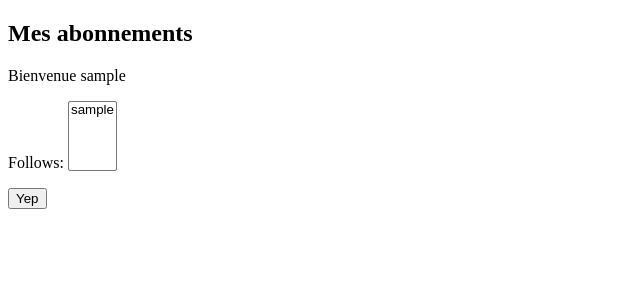
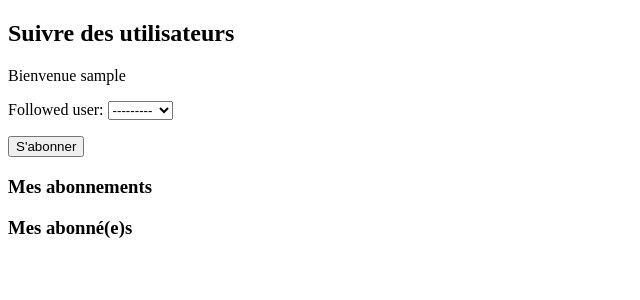
Before and after one commit to NVendrisse/P9-LITReview, a Django app: page /subscription/ in a window 1280 px wide. Shown: the part 84-384 px from the top of the page, without its empty margins (0-640 px from the left). Run offline with Django 4.2, Linux system fonts and the light colour scheme; the visitor is signed in with stand-in values (Sample User, id 1); data comes from the database, SQL or seed files in the repository.

Commit message:
Subscription Upgrade 2

```diff
--- a/authentification/models.py
+++ b/authentification/models.py
@@ -3,7 +3,4 @@ from django.db import models
 
 
 class User(AbstractUser):
-    follows = models.ManyToManyField(
-        'self',
-        symmetrical=False,
-    )
+    pass
--- a/litreview/forms.py
+++ b/litreview/forms.py
@@ -1,9 +1,10 @@
 from django import forms
 from django.contrib.auth import get_user_model
+from . import models
 
 user = get_user_model()
 
 class SocialForm(forms.ModelForm):
     class Meta:
-        model = user
-        fields = ['follows']
+        model = models.UserFollows
+        fields = ['followed_user']
--- a/litreview/templates/follow.html
+++ b/litreview/templates/follow.html
@@ -1,10 +1,26 @@
 {% extends 'base.html' %}
 {% block content %}
-    <h2>Mes abonnements</h2>
+    <h2>Suivre des utilisateurs</h2>
     <p>Bienvenue {{ user }}</p>
     <form method="post">
         {{ form.as_p }}
         {% csrf_token %}
-        <button type="submit"> Yep</button>
+        <button type="submit">S'abonner</button>
     </form>
+    <div>
+        <h3>Mes abonnements</h3>
+        {% for sub in follows %}
+            {% if sub.user == request.user %}
+                <p>{{ sub.followed_user }}</p>
+            {% endif %}
+        {% endfor %}
+    </div>
+    <div>
+        <h3>Mes abonné(e)s</h3>
+        {% for sub in follows %}
+            {% if sub.followed_user == request.user %}
+                <p>{{ sub.user }}</p>
+            {% endif %}
+        {% endfor %}
+    </div>
 {% endblock content %}
--- a/litreview/views.py
+++ b/litreview/views.py
@@ -1,15 +1,28 @@
 from django.shortcuts import render, redirect
-from . import forms
-
+from . import forms, models
+from authentification import models as auth
 
 def personnal_feed(user):
     return render(user, "home.html")
 
 def subscription(request):
-    form = forms.SocialForm(instance=request.user)
+    #la
+    form = forms.SocialForm()
+    all_users = auth.User.objects.all()
+    follows = models.UserFollows.objects.all()
     if request.method == 'POST':
-        form = forms.SocialForm(request.POST, instance=request.user)
+        form = forms.SocialForm(request.POST)
         if form.is_valid():
-            form.save()
-            return redirect('home')
-    return render(request, "follow.html", context={'form':form})
+            subscription_list = list(follows)
+            save_form = form.save(commit=False)
+            user_subs_list = list()
+            for subs in subscription_list:
+                couple = (subs.user, subs.followed_user)
+                user_subs_list.append(couple)
+            new_subscription = (request.user, save_form.followed_user)
+            if new_subscription not in user_subs_list:
+                if request.user != save_form.followed_user:
+                    save_form.user = request.user
+                    save_form.save()
+
+    return render(request, "follow.html", context={'form':form, 'users':all_users, 'follows':follows})
```
